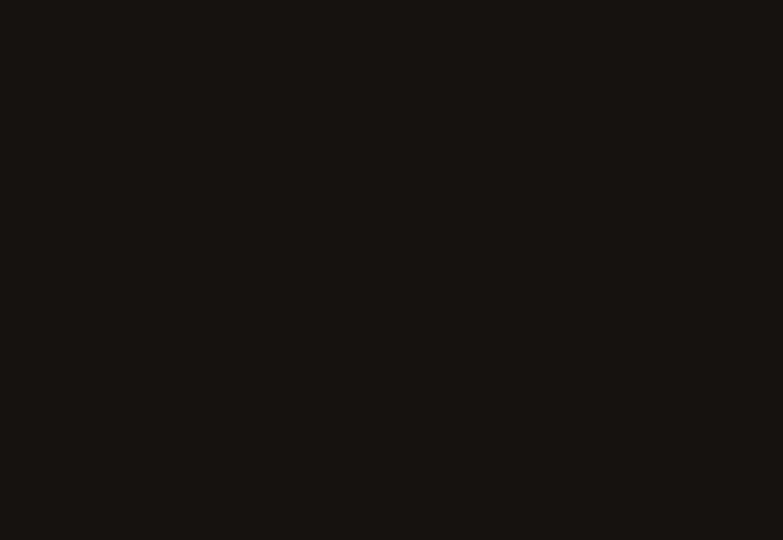
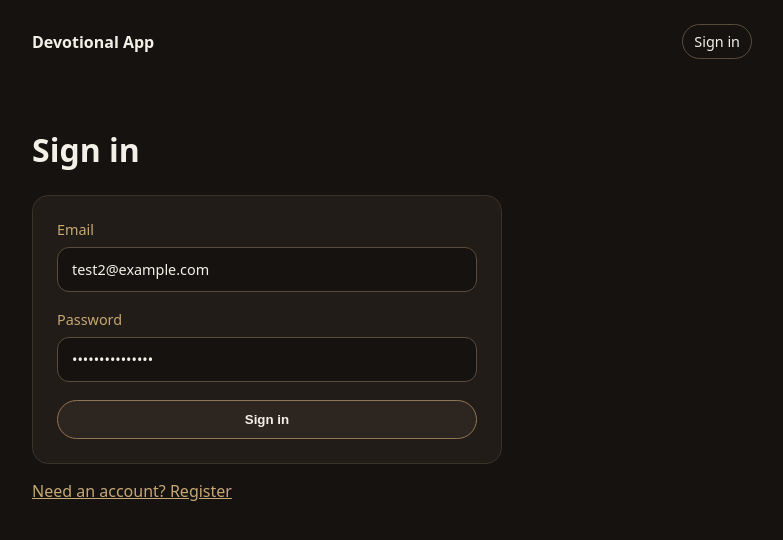
Before and after one commit to LukeTiday/devotional-app, a React (Vite) app in the folder frontend/: page /auth in a window 1280 px wide. Before the commit this address had no page. Shown: the top 540 px of the page, without its empty margins (248-1031 px from the left). Built offline with nearby package versions, Linux system fonts and the light colour scheme.

Commit message:
Add frontend authentication UI

```diff
--- a/frontend/src/App.tsx
+++ b/frontend/src/App.tsx
@@ -1,15 +1,47 @@
+import { useEffect, useState } from "react";
 import { Route, Routes } from "react-router-dom";
 
+import { fetchMe } from "./api/auth";
 import Layout from "./components/Layout";
 import HomePage from "./pages/HomePage";
 import PlanPage from "./pages/PlanPage";
+import AuthPage from "./pages/AuthPage";
+
+import type { AuthUser } from "./api/auth";
 
 function App() {
+  const [token, setToken] = useState<string | null>(() =>
+    localStorage.getItem("authToken")
+  );
+  const [user, setUser] = useState<AuthUser | null>(null);
+
+  useEffect(() => {
+    if (!token) {
+      setUser(null);
+      return;
+    }
+
+    fetchMe(token)
+      .then((data) => setUser(data))
+      .catch(() => {
+        localStorage.removeItem("authToken");
+        setToken(null);
+        setUser(null);
+      });
+  }, [token]);
+
+  function handleLogout() {
+    localStorage.removeItem("authToken");
+    setToken(null);
+    setUser(null);
+  }
+
   return (
     <Routes>
-      <Route element={<Layout />}>
+      <Route element={<Layout user={user} onLogout={handleLogout} />}>
         <Route path="/" element={<HomePage />} />
         <Route path="/plans/:slug" element={<PlanPage />} />
+        <Route path="/auth" element={<AuthPage onAuthSuccess={setToken} />} />
       </Route>
     </Routes>
   );
--- /dev/null
+++ b/frontend/src/api/auth.ts
@@ -0,0 +1,68 @@
+export type AuthUser = {
+  id: number;
+  email: string;
+};
+
+export type AuthResponse = {
+  access_token: string;
+  token_type: string;
+  user: AuthUser;
+};
+
+export async function registerUser({
+  email,
+  password,
+}: {
+  email: string;
+  password: string;
+}) {
+  const response = await fetch(`${import.meta.env.VITE_API_URL}/auth/register`, {
+    method: "POST",
+    headers: {
+      "Content-Type": "application/json",
+    },
+    body: JSON.stringify({ email, password }),
+  });
+
+  if (!response.ok) {
+    throw new Error("Failed to register");
+  }
+
+  return response.json() as Promise<AuthResponse>;
+}
+
+export async function loginUser({
+  email,
+  password,
+}: {
+  email: string;
+  password: string;
+}) {
+  const response = await fetch(`${import.meta.env.VITE_API_URL}/auth/login`, {
+    method: "POST",
+    headers: {
+      "Content-Type": "application/json",
+    },
+    body: JSON.stringify({ email, password }),
+  });
+
+  if (!response.ok) {
+    throw new Error("Failed to login");
+  }
+
+  return response.json() as Promise<AuthResponse>;
+}
+
+export async function fetchMe(token: string) {
+  const response = await fetch(`${import.meta.env.VITE_API_URL}/auth/me`, {
+    headers: {
+      Authorization: `Bearer ${token}`,
+    },
+  });
+
+  if (!response.ok) {
+    throw new Error("Failed to fetch current user");
+  }
+
+  return response.json() as Promise<AuthUser>;
+}
--- a/frontend/src/components/Layout.tsx
+++ b/frontend/src/components/Layout.tsx
@@ -1,10 +1,37 @@
 import { Link, Outlet } from "react-router-dom";
 
-function Layout() {
+import type { AuthUser } from "../api/auth";
+
+type Props = {
+  user: AuthUser | null;
+  onLogout: () => void;
+};
+
+function Layout({ user, onLogout }: Props) {
   return (
     <>
       <header>
         <Link to="/">Devotional App</Link>
+
+        <div className="header-user">
+          {user ? (
+            <>
+              <span>{user.email}</span>
+
+              <button
+                type="button"
+                className="header-auth-button"
+                onClick={onLogout}
+              >
+                Sign out
+              </button>
+            </>
+          ) : (
+            <Link className="header-auth-link" to="/auth">
+              Sign in
+            </Link>
+          )}
+        </div>
       </header>
 
       <Outlet />
--- a/frontend/src/index.css
+++ b/frontend/src/index.css
@@ -12,6 +12,15 @@
   max-width: 720px;
   margin: 0 auto;
   padding: 24px 24px 0;
+  display: flex;
+  align-items: center;
+  justify-content: space-between;
+  gap: 16px;
+}
+
+.header-user {
+  color: #c6a875;
+  font-size: 0.9rem;
 }
 
 header a {
@@ -312,3 +321,91 @@
   border-radius: 999px;
   background: #8f7654;
 }
+
+.header-user {
+  display: inline-flex;
+  align-items: center;
+  gap: 12px;
+  color: #c6a875;
+  font-size: 0.9rem;
+}
+
+.header-auth-link,
+.header-auth-button {
+  border: 1px solid #5b4b3d;
+  border-radius: 999px;
+  background: transparent;
+  color: #f4efe7;
+  padding: 7px 11px;
+  text-decoration: none;
+  cursor: pointer;
+  font: inherit;
+}
+
+.header-auth-link:hover,
+.header-auth-button:hover {
+  background: #2d251f;
+  text-decoration: none;
+}
+
+.auth-form {
+  max-width: 420px;
+  margin-top: 24px;
+  background: #211c17;
+  border: 1px solid #3a3129;
+  border-radius: 16px;
+  padding: 24px;
+}
+
+.auth-form label {
+  display: grid;
+  gap: 8px;
+  margin-bottom: 18px;
+  color: #c6a875;
+  font-size: 0.9rem;
+}
+
+.auth-form input {
+  border: 1px solid #5b4b3d;
+  border-radius: 12px;
+  background: #15120f;
+  color: #f4efe7;
+  padding: 12px 14px;
+  font: inherit;
+}
+
+.auth-form input:focus {
+  outline: 2px solid #8f7654;
+  outline-offset: 2px;
+}
+
+.auth-submit-button {
+  width: 100%;
+  border: 1px solid #8f7654;
+  border-radius: 999px;
+  background: #2d251f;
+  color: #f4efe7;
+  padding: 11px 16px;
+  cursor: pointer;
+  font-weight: 700;
+}
+
+.auth-submit-button:hover {
+  background: #3a3129;
+}
+
+.auth-mode-button {
+  margin-top: 16px;
+  border: 0;
+  background: transparent;
+  color: #c6a875;
+  padding: 0;
+  cursor: pointer;
+  font: inherit;
+  text-decoration: underline;
+}
+
+.auth-error {
+  color: #ffb4a8;
+  margin-top: 0;
+}
--- /dev/null
+++ b/frontend/src/pages/AuthPage.tsx
@@ -0,0 +1,81 @@
+import { useState } from "react";
+import { useNavigate } from "react-router-dom";
+
+import { loginUser, registerUser } from "../api/auth";
+
+type Props = {
+  onAuthSuccess: (token: string) => void;
+};
+
+function AuthPage({ onAuthSuccess }: Props) {
+  const navigate = useNavigate();
+
+  const [mode, setMode] = useState<"login" | "register">("login");
+  const [email, setEmail] = useState("test2@example.com");
+  const [password, setPassword] = useState("testpassword123");
+  const [error, setError] = useState("");
+
+  function handleSubmit(event: React.FormEvent) {
+    event.preventDefault();
+    setError("");
+
+    const authAction = mode === "login" ? loginUser : registerUser;
+
+    authAction({ email, password })
+      .then((data) => {
+        localStorage.setItem("authToken", data.access_token);
+        onAuthSuccess(data.access_token);
+        navigate("/");
+      })
+      .catch(() => {
+        setError(mode === "login" ? "Login failed" : "Registration failed");
+      });
+  }
+
+  return (
+    <main>
+      <h1>{mode === "login" ? "Sign in" : "Create account"}</h1>
+
+      <form className="auth-form" onSubmit={handleSubmit}>
+        <label>
+          Email
+          <input
+            type="email"
+            value={email}
+            onChange={(event) => setEmail(event.target.value)}
+          />
+        </label>
+
+        <label>
+          Password
+          <input
+            type="password"
+            value={password}
+            onChange={(event) => setPassword(event.target.value)}
+          />
+        </label>
+
+        {error && <p className="auth-error">{error}</p>}
+
+        <button className="auth-submit-button" type="submit">
+          {mode === "login" ? "Sign in" : "Create account"}
+        </button>
+      </form>
+
+      <button
+        type="button"
+        className="auth-mode-button"
+        onClick={() => {
+          setError("");
+          setMode(mode === "login" ? "register" : "login");
+        }}
+      >
+        {mode === "login"
+          ? "Need an account? Register"
+          : "Already have an account? Sign in"}
+      </button>
+    </main>
+  );
+}
+
+export default AuthPage;
```
